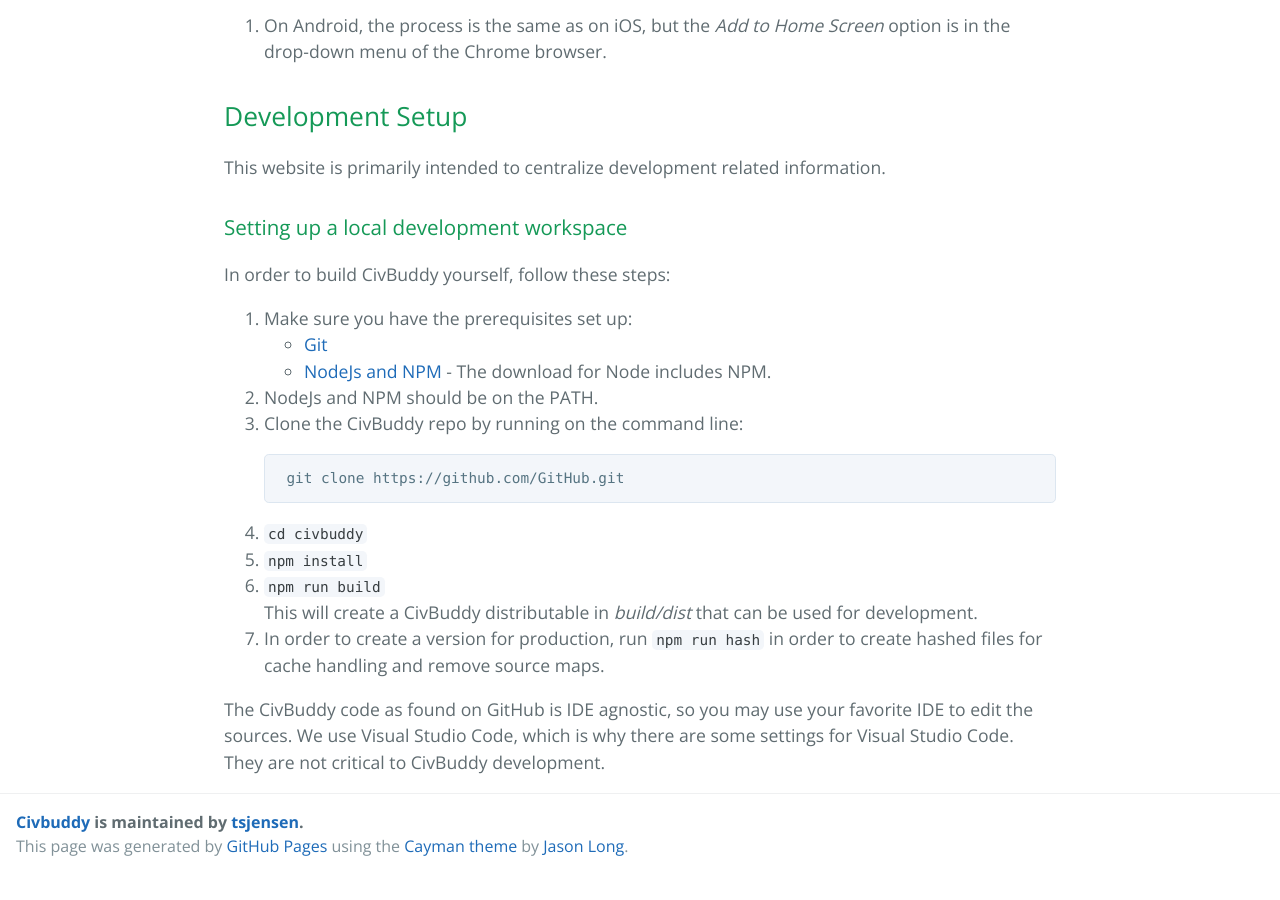
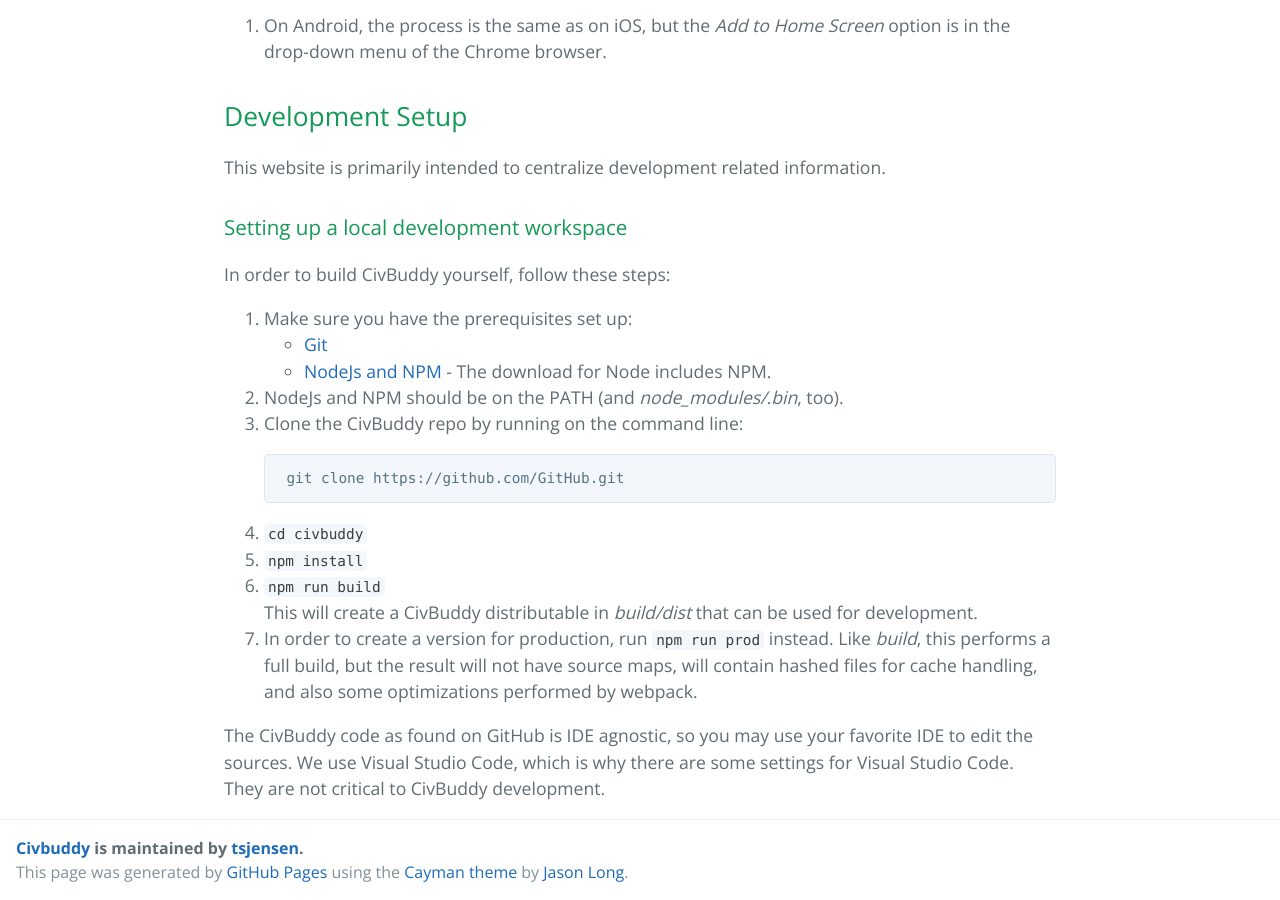
Before and after one commit to tsjensen/civbuddy, a Jekyll site: the page built from index.html, in a window 1280 px wide and 900 px high, scrolled down 2156 px. Built offline with Jekyll 4.4.1, drawn with Linux system fonts in a browser that asks for light colours; emoji names are drawn with the system emoji font; comment, search, counter and statistics services are not loaded; before the commit the page ends 3030 px from its top, so only the background shows below that.

Commit message:
Update build instructions for production

```diff
--- a/index.html
+++ b/index.html
@@ -73,7 +73,7 @@
 1. Make sure you have the prerequisites set up:
    - [Git](http://git-scm.com/)
    - [NodeJs and NPM](https://nodejs.org/en/download/) - The download for Node includes NPM.
-1. NodeJs and NPM should be on the PATH.
+1. NodeJs and NPM should be on the PATH (and *node_modules/.bin*, too).
 1. Clone the {{ site.name }} repo by running on the command line:
 
         git clone https://github.com/{{ site.github }}.git
@@ -82,8 +82,9 @@
 1. `npm install`
 1. `npm run build`\\
    This will create a {{ site.name }} distributable in *build/dist* that can be used for development.
-1. In order to create a version for production, run `npm run hash` in order to create hashed files for
-   cache handling and remove source maps.
+1. In order to create a version for production, run `npm run prod` instead. Like *build*, this performs a full
+   build, but the result will not have source maps, will contain hashed files for cache handling, and also some
+   optimizations performed by webpack.
 
 The {{ site.name }} code as found on GitHub is IDE agnostic, so you may use your favorite IDE to edit the sources.
 We use Visual Studio Code, which is why there are some settings for Visual Studio Code. They are not critical to
```
